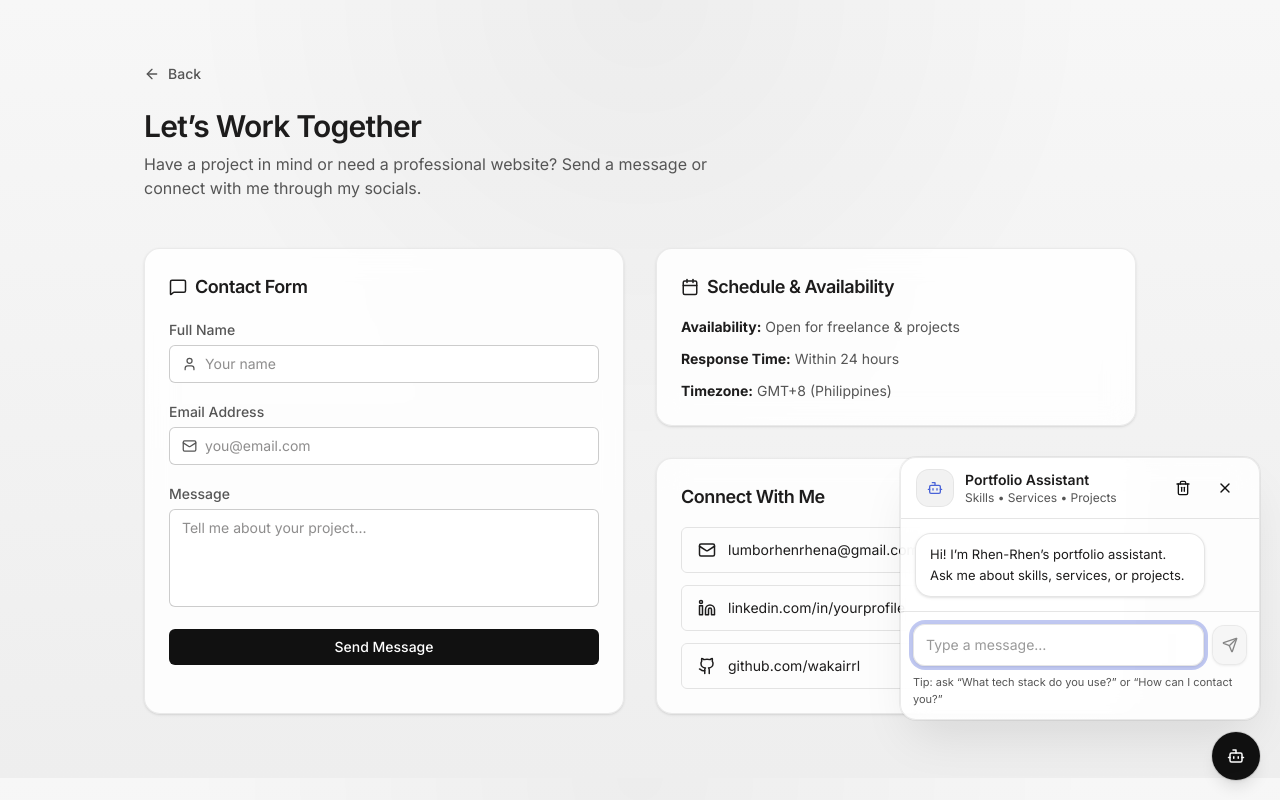
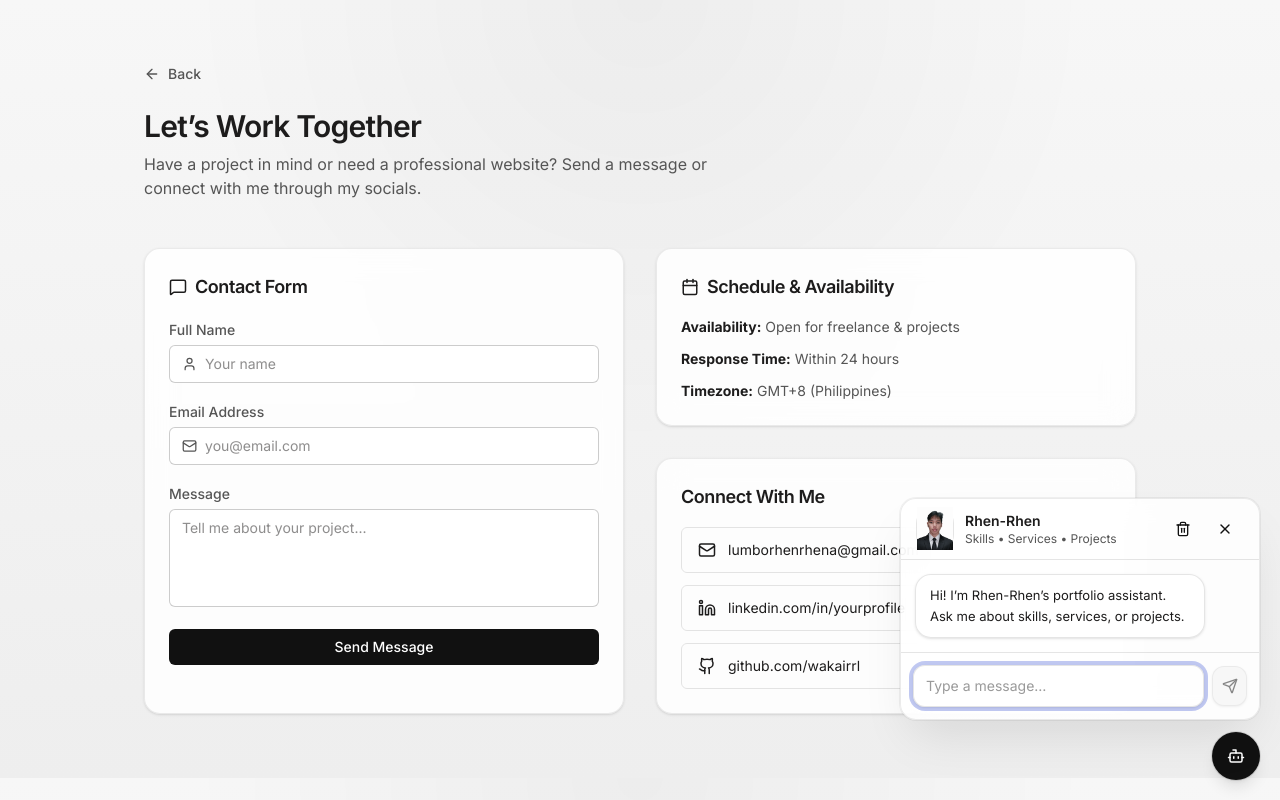
Before and after one commit to rrlWakai/myportfolio, a React (Vite) app in the folder client/: page /contact in a window 1280 px wide. Both pictures are taken after a click on the button "Open chat". Built offline with nearby package versions, Linux system fonts and the light colour scheme.

Commit message:
fix chat profile

```diff
--- a/client/src/components/ChatWidget.tsx
+++ b/client/src/components/ChatWidget.tsx
@@ -226,13 +226,11 @@ export default function ChatWidget() {
             <div className="px-4 py-3 flex items-center justify-between border-b border-black/10 dark:border-white/10">
               <div className="flex items-center gap-3">
                 <span className="inline-flex w-9 h-9 items-center justify-center rounded-xl bg-black/5 dark:bg-white/10 ring-1 ring-black/10 dark:ring-white/10">
-                  <Bot size={16} className="text-accent" />
+                  <img src="./avatar.png" alt="Rhen" />
                 </span>
 
                 <div className="leading-tight">
-                  <p className="text-sm font-semibold text-head">
-                    Portfolio Assistant
-                  </p>
+                  <p className="text-sm font-semibold text-head">Rhen-Rhen</p>
                   <p className="text-xs text-muted">
                     Skills • Services • Projects
                   </p>
@@ -371,11 +369,6 @@ export default function ChatWidget() {
                   <Send size={16} />
                 </button>
               </div>
-
-              <p className="mt-2 text-[11px] text-muted">
-                Tip: ask “What tech stack do you use?” or “How can I contact
-                you?”
-              </p>
             </div>
           </motion.div>
         )}
```
